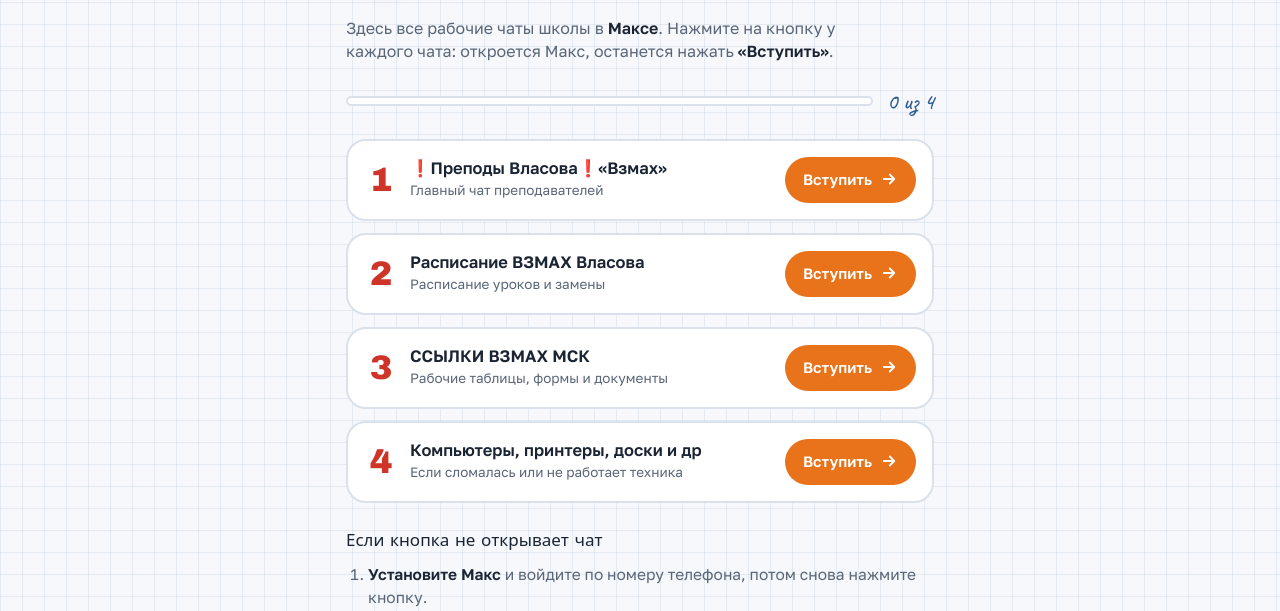
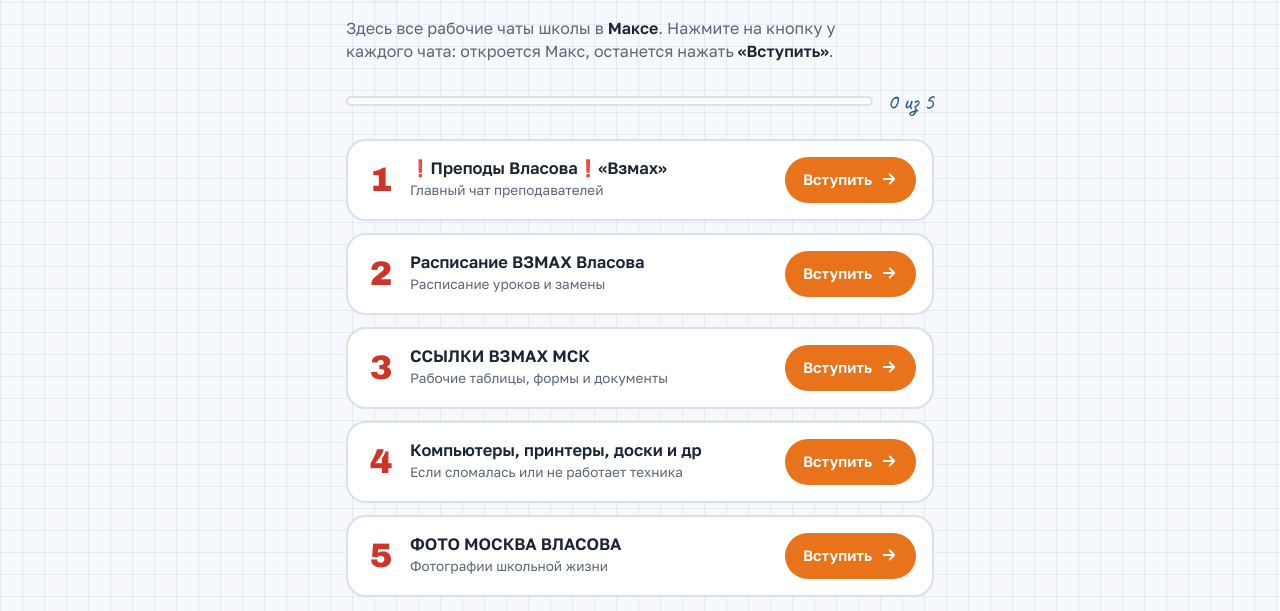
Before and after one commit to magikswork/vzmakh-links, a plain HTML site: page join.html in a window 1280 px wide. Shown: the part 130-741 px from the top of the page. Drawn offline with Linux system fonts and the light colour scheme; a web font is replaced by a local one.

Commit message:
Добавлен чат «ФОТО МОСКВА ВЛАСОВА»
Co-Authored-By: Claude Opus 5.5 <noreply@anthropic.com>
Claude-Session: https://claude.ai/code/session_01Rr9Gti5EfWxV46S1rucPeR

```diff
--- a/join.html
+++ b/join.html
@@ -110,7 +110,7 @@ h2{font-family:var(--display);font-weight:500;font-size:17px;margin:0}
 
   <div class="progress" id="progress" aria-live="polite">
     <div class="bar" aria-hidden="true"><i id="bar"></i></div>
-    <span class="count" id="count">0 из 4</span>
+    <span class="count" id="count">0 из 5</span>
   </div>
 
   <ul class="chats" id="chats"></ul>
@@ -141,7 +141,8 @@ h2{font-family:var(--display);font-weight:500;font-size:17px;margin:0}
     {id:'prepody',    name:'❗️Преподы Власова❗️«Взмах»', desc:'Главный чат преподавателей', url:'https://max.ru/join/dJZ34dp3pVa1vU6nZyMXR0VCebnJYkjHDfjFAFPWppo'},
     {id:'raspisanie', name:'Расписание ВЗМАХ Власова', desc:'Расписание уроков и замены', url:'https://max.ru/join/7gziUSV9BOmCnPfdcB5xp94Tg_gByHbybQ_5X1cxjlY'},
     {id:'ssylki',     name:'ССЫЛКИ ВЗМАХ МСК',         desc:'Рабочие таблицы, формы и документы', url:'https://max.ru/join/zT5UjsxpZL26yG_a6yeyeRxSyTQztV27xmsewi5sX_8'},
-    {id:'tehnika',    name:'Компьютеры, принтеры, доски и др', desc:'Если сломалась или не работает техника', url:'https://max.ru/join/VxbBRPwodBems-NOCwLzhfi0qbykJa58_Gt1DVKNZoc'}
+    {id:'tehnika',    name:'Компьютеры, принтеры, доски и др', desc:'Если сломалась или не работает техника', url:'https://max.ru/join/VxbBRPwodBems-NOCwLzhfi0qbykJa58_Gt1DVKNZoc'},
+    {id:'foto',       name:'ФОТО МОСКВА ВЛАСОВА',      desc:'Фотографии школьной жизни', url:'https://max.ru/join/bQBH8HHOwswkAp-0Hoxb53vhENLg5zClr5CbMlVFDMY'}
   ];
   var KEY = 'vzmakh-join-opened-v1';
   var opened = {};
```
